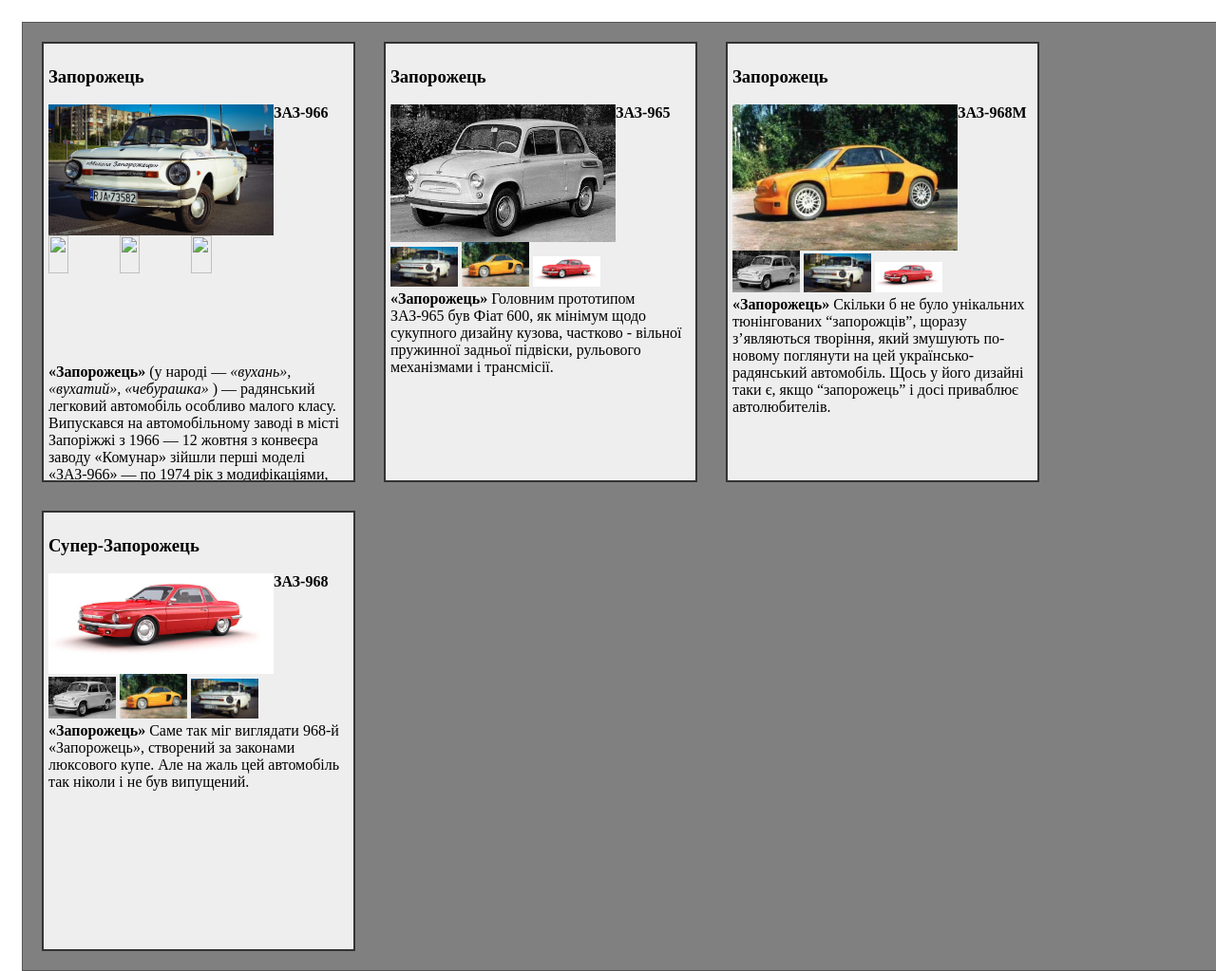
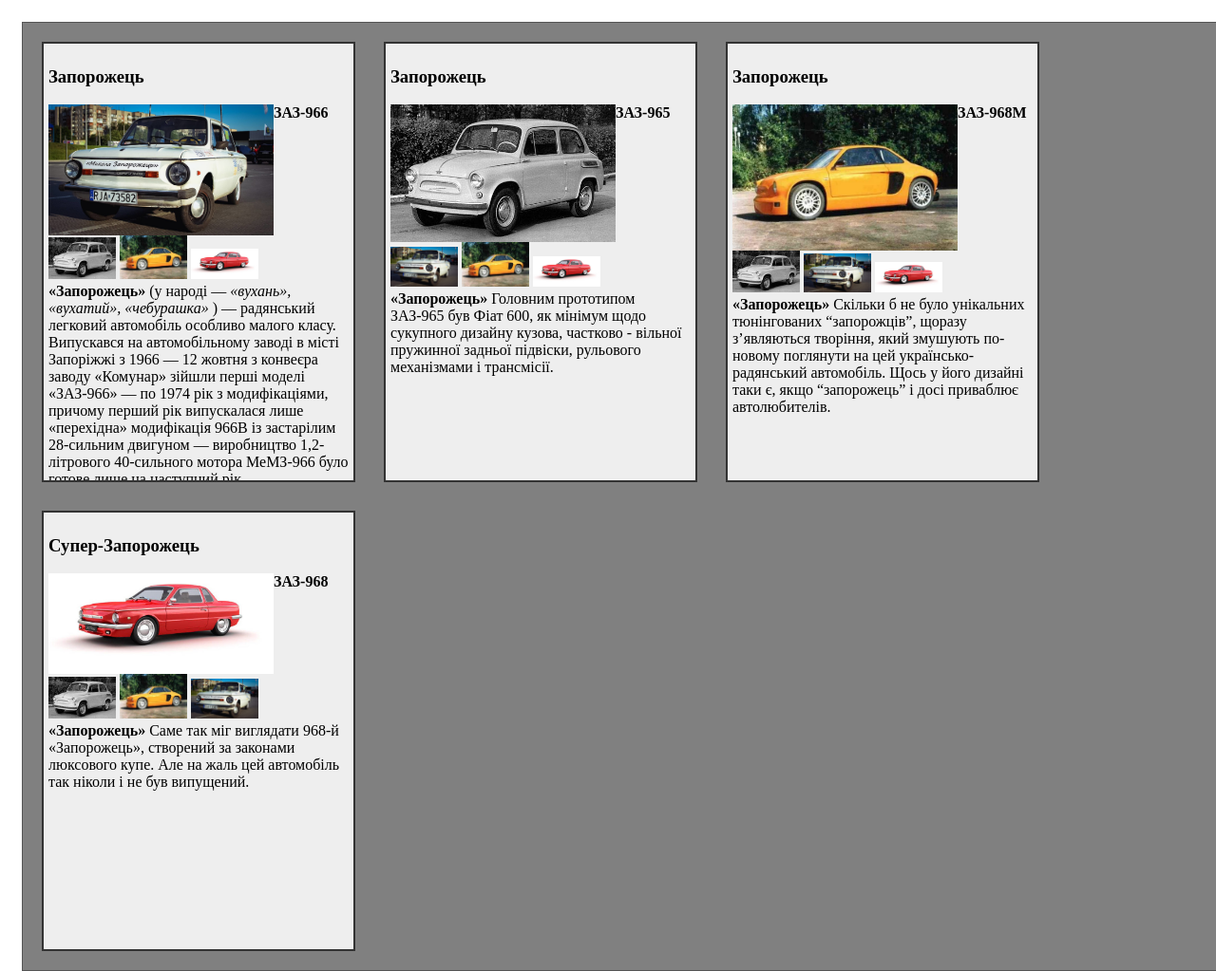
Before and after one commit to TeacherWOWa/TeacherWOWa.github.io, a plain HTML site: page Tema5/index2.html in a window 1280 px wide. Shown: the whole page at 95% size. Drawn offline with Linux system fonts and the light colour scheme; files that its build step writes are made by us from their sources.

Commit message:
Update index2.html
s

```diff
--- a/Tema5/index2.html
+++ b/Tema5/index2.html
@@ -2,7 +2,7 @@
 <html>
 <head>
 	<meta charset="utf-8">
-	<link href="Tema5/css/style.css" rel="stylesheet" media="all">
+	<link href="css/style.css" rel="stylesheet" media="all">
 </head>
 <body>
 	<div class="shafa">
@@ -12,9 +12,9 @@
 					<div class="photo">
 						<img class="logo" src="img/zp.jpg">
 						<div class="smal-line">
-							<img class="logo_2" src="Tema5/img/10.jpg">
-							<img class="logo_2" src="Tema5/img/20.jpg">
-							<img class="logo_2" src="Tema5/img/30.jpg">
+							<img class="logo_2" src="img/10.jpg">
+							<img class="logo_2" src="img/20.jpg">
+							<img class="logo_2" src="img/30.jpg">
 						</div>
 					</div>
 
```
